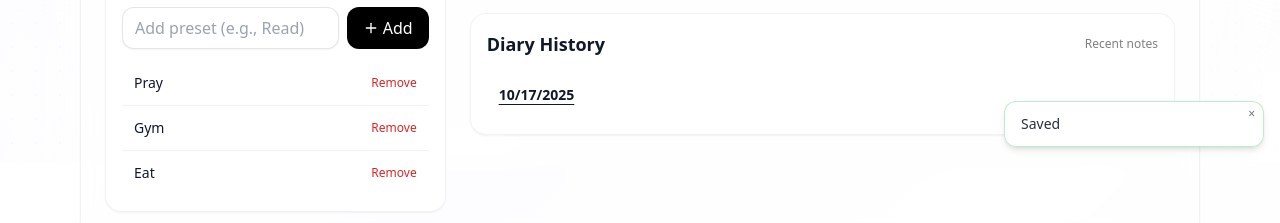
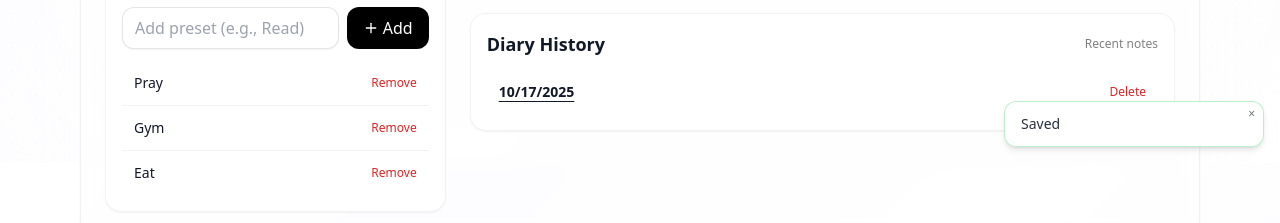
Before and after one commit to yarzadaryan/task-scheduler, a React (Vite) app in the folder web/: page /task-scheduler/tasks in a window 1280 px wide. Both pictures are taken after typing "Sample" into the empty fields and a click on the button "Save". Shown: the part 637-860 px from the top of the page. Built offline with nearby package versions, Linux system fonts and the light colour scheme.

Commit message:
feat(diary): add delete buttons for notes (history and sticky modal)

```diff
--- a/web/src/data/db.ts
+++ b/web/src/data/db.ts
@@ -74,3 +74,7 @@ export async function getAllNotes(): Promise<DailyNote[]> {
   const db = await getDB()
   return await db.getAll('notes')
 }
+export async function deleteNote(id: string) {
+  const db = await getDB()
+  await db.delete('notes', id)
+}
--- a/web/src/pages/Tasks.tsx
+++ b/web/src/pages/Tasks.tsx
@@ -19,6 +19,7 @@ export default function TasksPage() {
   const loadNotes = useStore((s) => s.loadNotes)
   const loadNoteByDate = useStore((s) => s.loadNoteByDate)
   const saveNoteForDate = useStore((s) => s.saveNoteForDate)
+  const deleteNoteById = useStore((s) => s.deleteNoteById)
   const [noteContent, setNoteContent] = useState('')
   const [showSticky, setShowSticky] = useState(false)
   const [selectedDate, setSelectedDate] = useState<number>(() => {
@@ -230,13 +231,22 @@ export default function TasksPage() {
                 .slice()
                 .sort((a, b) => b.date - a.date)
                 .map((n) => (
-                  <li key={n.id} className="p-3">
+                  <li key={n.id} className="p-3 flex items-center justify-between">
                     <button
                       className={`text-sm underline underline-offset-4 ${selectedDate === n.date ? 'font-semibold' : ''}`}
                       onClick={() => { setSelectedDate(n.date); setShowSticky(true); toast({ type: 'info', message: `Opened ${new Date(n.date).toLocaleDateString()}` }) }}
                     >
                       {new Date(n.date).toLocaleDateString()}
                     </button>
+                    <button
+                      onClick={async () => {
+                        await deleteNoteById(n.id)
+                        if (todayNote?.id === n.id) { setShowSticky(false); setNoteContent('') }
+                        toast({ type: 'info', message: 'Deleted note' })
+                      }}
+                      className="text-xs text-red-600 hover:text-red-700"
+                      title="Delete note"
+                    >Delete</button>
                   </li>
                 ))}
             </ul>
@@ -250,7 +260,15 @@ export default function TasksPage() {
             <div className="absolute -top-3 left-1/2 -translate-x-1/2 w-24 h-6 bg-yellow-200/70 shadow-md rotate-[-3deg]" />
             <div className="flex items-center justify-between mb-2">
               <div className="text-xs font-semibold tracking-wide uppercase opacity-70">{new Date(selectedDate).toLocaleDateString()}</div>
-              <button onClick={() => setShowSticky(false)} className="text-sm px-2 py-1 rounded hover:bg-black/10">Close</button>
+              <div className="flex items-center gap-2">
+                {todayNote?.id && todayNote.date === selectedDate && (
+                  <button
+                    onClick={async () => { await deleteNoteById(todayNote.id); await loadNotes(); setShowSticky(false); setNoteContent(''); toast({ type: 'info', message: 'Deleted note' }) }}
+                    className="text-sm px-2 py-1 rounded bg-red-600 text-white hover:bg-red-700"
+                  >Delete</button>
+                )}
+                <button onClick={() => setShowSticky(false)} className="text-sm px-2 py-1 rounded hover:bg-black/10">Close</button>
+              </div>
             </div>
             <textarea
               value={noteContent}
--- a/web/src/store.ts
+++ b/web/src/store.ts
@@ -1,7 +1,7 @@
 import { create } from 'zustand'
 import { persist } from 'zustand/middleware'
 import type { CalEvent, Task, ID } from './types'
-import { deleteEvent, deleteTask, getAllEvents, getAllTasks, putEvent, putTask, getNoteByDate, putNote, getAllNotes } from './data/db'
+import { deleteEvent, deleteTask, getAllEvents, getAllTasks, putEvent, putTask, getNoteByDate, putNote, getAllNotes, deleteNote } from './data/db'
 import type { DailyNote } from './types'
 
 const DEFAULT_PRESETS = ['Pray', 'Gym', 'Eat'] as const
@@ -42,6 +42,7 @@ interface State {
   loadNotes: () => Promise<void>
   loadNoteByDate: (dateStartMs: number) => Promise<void>
   saveNoteForDate: (dateStartMs: number, content: string) => Promise<void>
+  deleteNoteById: (id: string) => Promise<void>
 }
 
 export const useStore = create<State>()(
@@ -145,6 +146,11 @@ export const useStore = create<State>()(
         await putNote(note)
         set({ todayNote: note })
       },
+      async deleteNoteById(id: string) {
+        await deleteNote(id)
+        const remaining = get().notes.filter((n) => n.id !== id)
+        set({ notes: remaining, todayNote: get().todayNote?.id === id ? null : get().todayNote })
+      },
     }),
     { name: 'tasks-ui-cache' }
   )
```
